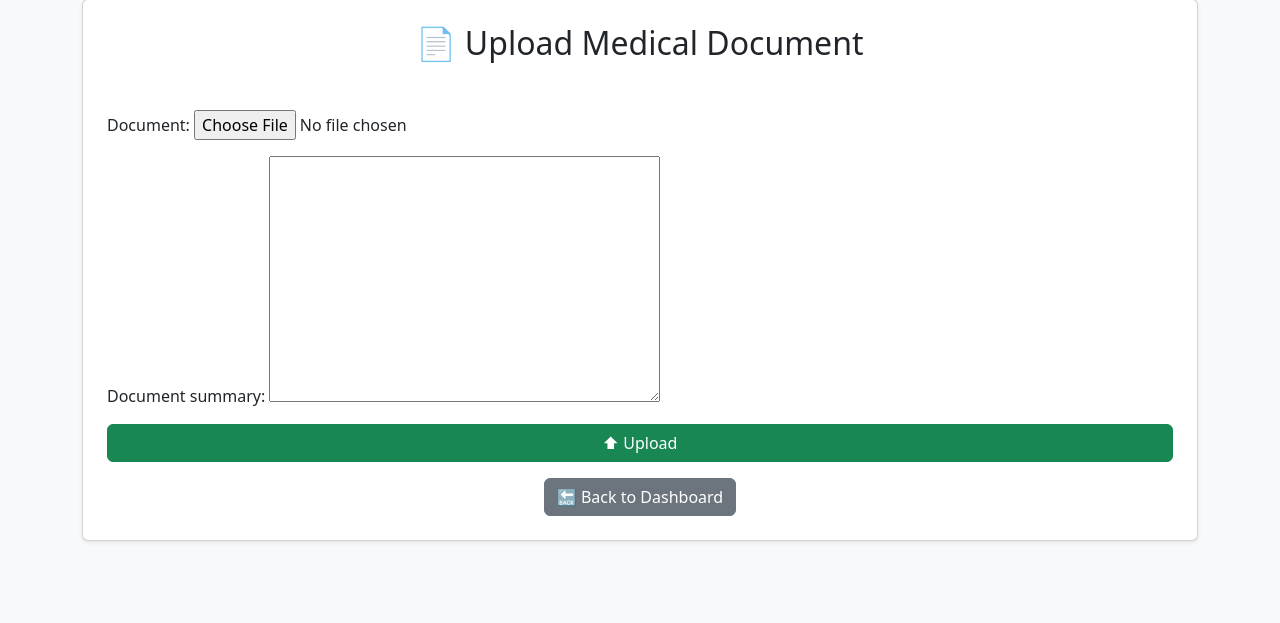
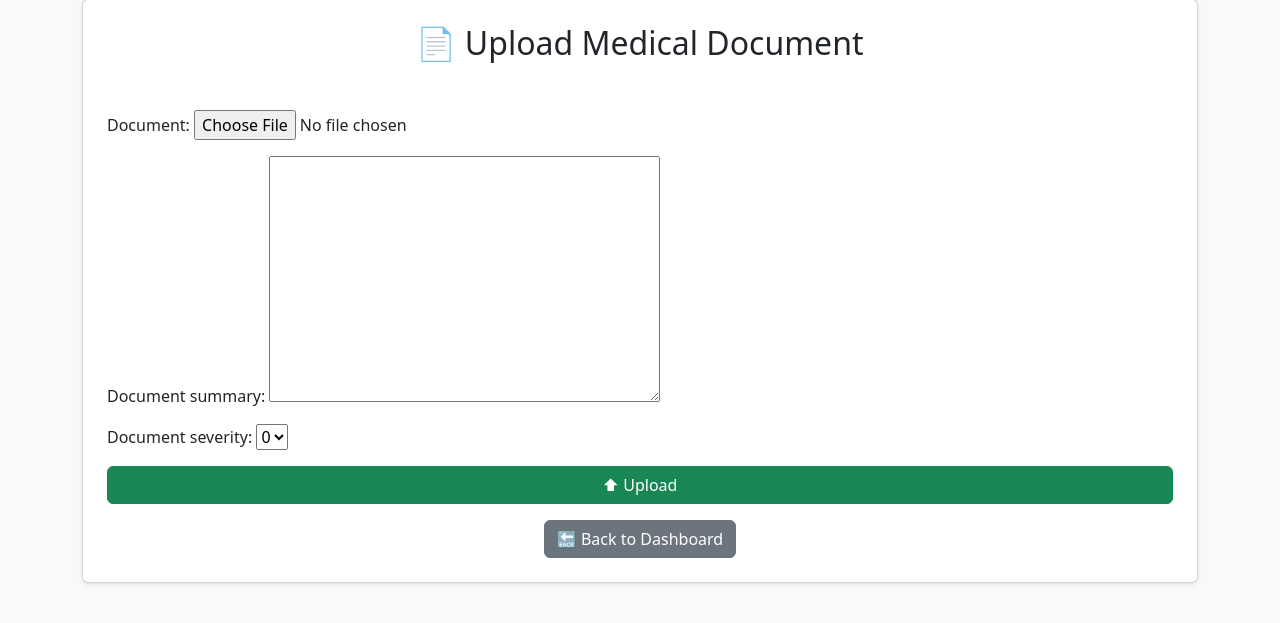
Before and after one commit to komalkoutilya/final-year-project-dummy, a Django app: template app/mediconnect/templates/mediconnect/upload_document.html in a window 1280 px wide. Shown: the part 49-672 px from the top of the page. Run offline with Django 4.2, Linux system fonts and the light colour scheme; the template is opened without the code that fills it: values that come from a table or form of the project are taken from there, others are empty; some libraries are stand-ins or nearby versions.

Commit message:
updated severity feature

```diff
--- a/app/mediconnect/forms.py
+++ b/app/mediconnect/forms.py
@@ -30,4 +30,4 @@ class RegisterForm(UserCreationForm):
 class MedicalDocumentForm(forms.ModelForm):
     class Meta:
         model = MedicalDocument
-        fields = ["document","document_summary"]
+        fields = ["document","document_summary", "document_severity"]
--- a/app/mediconnect/models.py
+++ b/app/mediconnect/models.py
@@ -40,7 +40,22 @@ class MedicalDocument(models.Model):
         limit_choices_to={"role": "hospital"},
     )
     document = models.FileField(upload_to=user_directory_path)
-    document_summary=models.TextField(default="") #new updated by __
+    document_summary=models.TextField(default="") #new updated by @komalkoutilya
+    document_severity=models.IntegerField(
+        choices=[
+            (0,'0'),
+            (1,'1'),
+            (2,'2'),
+            (3,'3'),
+            (4,'4'),
+            (5,'5'),
+            (6,'6'),
+            (7,'7'),
+            (8,'8'),
+            (9,'9'),
+        ],
+        default=0
+    ) #new updated by @komalkoutilya
     uploaded_at = models.DateTimeField(auto_now_add=True)
 
     def __str__(self):
```
Also changed, not shown: app/mediconnect/templates/mediconnect/doctor_documents.html (+20 -2 lines), app/mediconnect/templates/mediconnect/user_documents.html (+16 -1 lines), app/db.sqlite3, app/mediconnect/migrations/0003_medicaldocument_document_severity.py (added).
